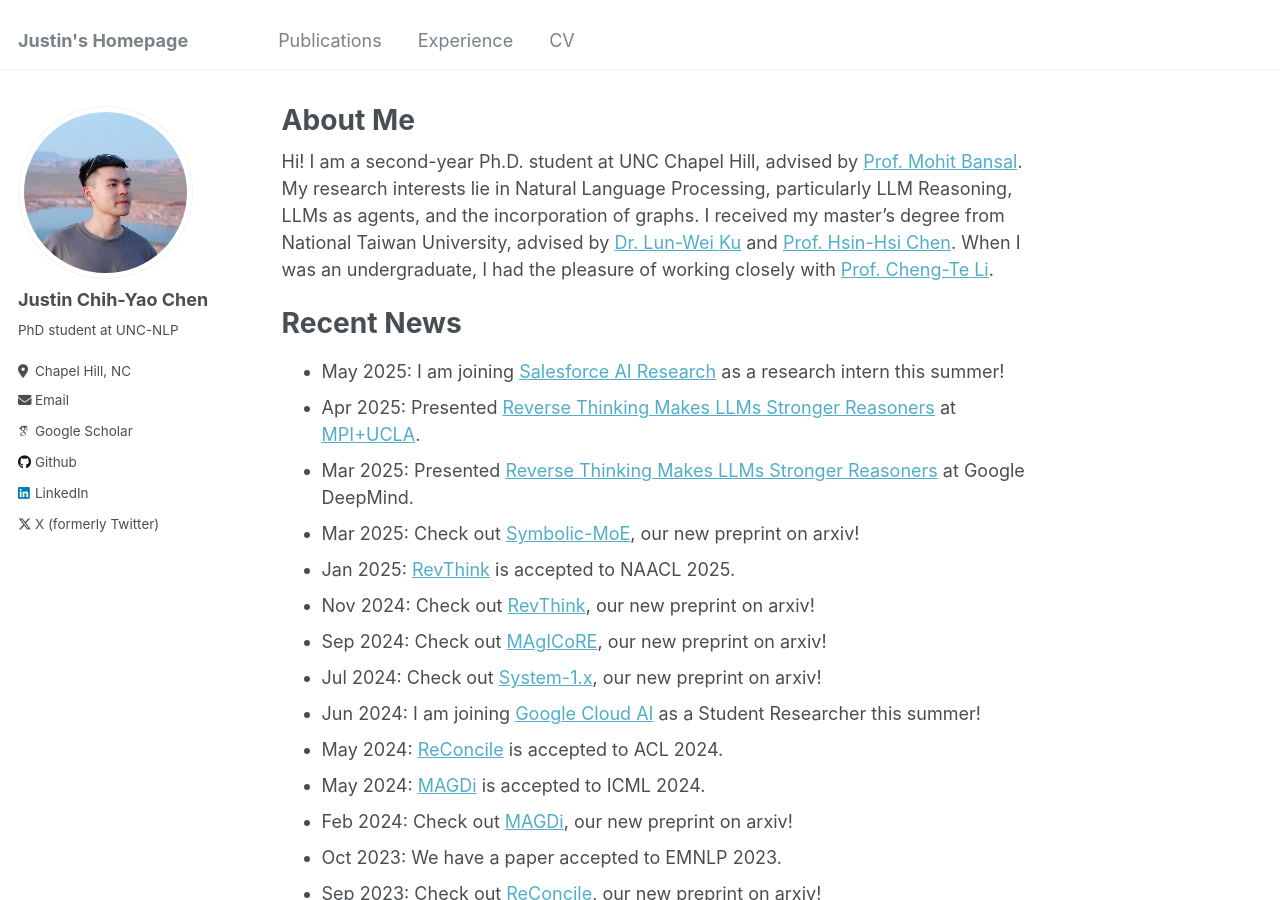
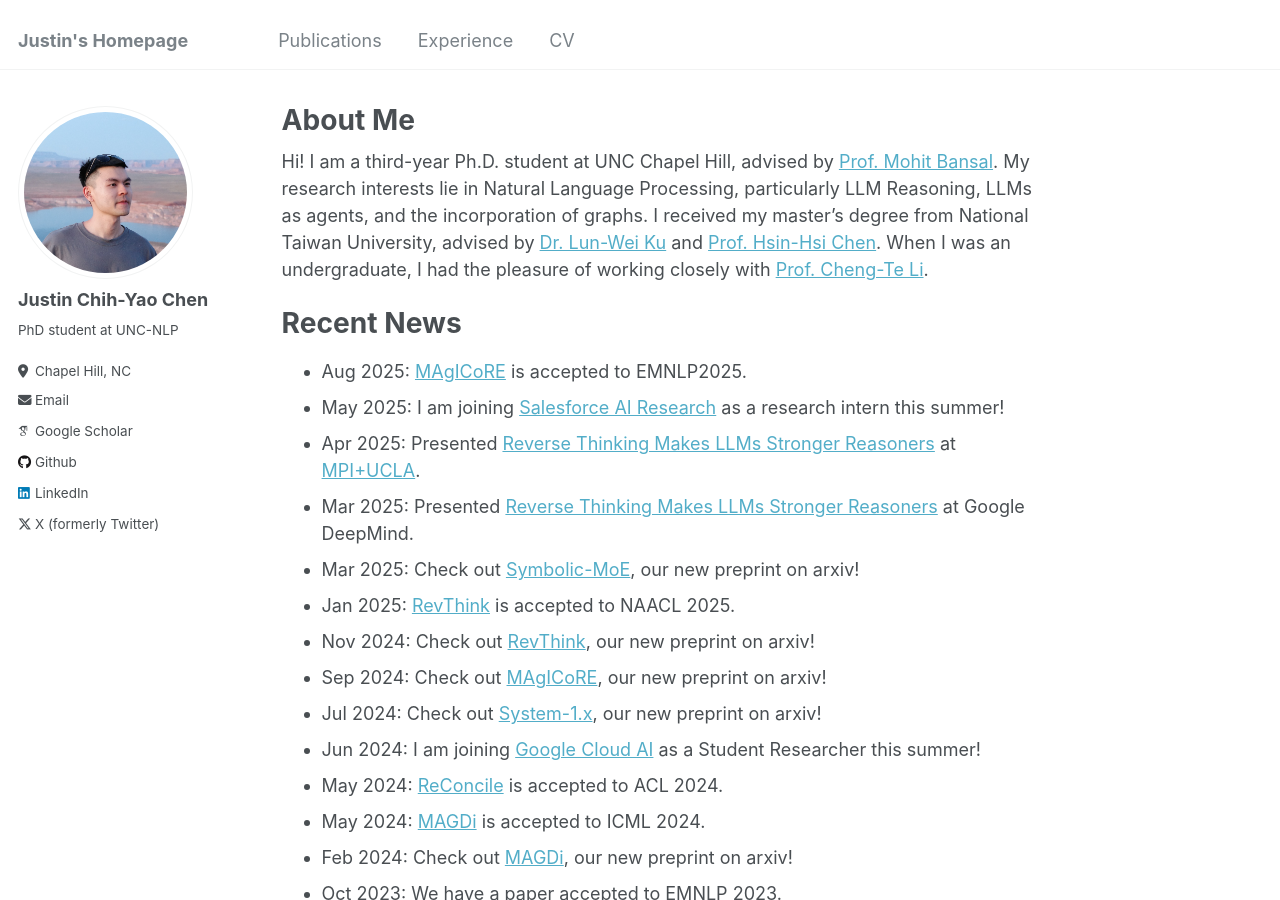
Before and after one commit to dinobby/dinobby.github.io, a Jekyll site: the page built from _pages/about.md, in a window 1280 px wide and 900 px high. Built offline with Jekyll 4.4.1, drawn with Linux system fonts in a browser that asks for light colours; some web fonts are replaced.

Commit message:
Update about.md

```diff
--- a/_pages/about.md
+++ b/_pages/about.md
@@ -7,9 +7,10 @@ redirect_from:
   - /about.html
 ---
 
-Hi! I am a second-year Ph.D. student at UNC Chapel Hill, advised by [Prof. Mohit Bansal](https://www.cs.unc.edu/~mbansal/){:target="\_blank"}. My research interests lie in Natural Language Processing, particularly LLM Reasoning, LLMs as agents, and the incorporation of graphs. I received my master's degree from National Taiwan University, advised by [Dr. Lun-Wei Ku](https://www.iis.sinica.edu.tw/pages/lwku/index_zh.html){:target="\_blank"} and [Prof. Hsin-Hsi Chen](http://nlg.csie.ntu.edu.tw/advisor.php){:target="\_blank"}. When I was an undergraduate, I had the pleasure of working closely with [Prof. Cheng-Te Li](https://sites.google.com/view/chengteli/){:target="\_blank"}.
+Hi! I am a third-year Ph.D. student at UNC Chapel Hill, advised by [Prof. Mohit Bansal](https://www.cs.unc.edu/~mbansal/){:target="\_blank"}. My research interests lie in Natural Language Processing, particularly LLM Reasoning, LLMs as agents, and the incorporation of graphs. I received my master's degree from National Taiwan University, advised by [Dr. Lun-Wei Ku](https://www.iis.sinica.edu.tw/pages/lwku/index_zh.html){:target="\_blank"} and [Prof. Hsin-Hsi Chen](http://nlg.csie.ntu.edu.tw/advisor.php){:target="\_blank"}. When I was an undergraduate, I had the pleasure of working closely with [Prof. Cheng-Te Li](https://sites.google.com/view/chengteli/){:target="\_blank"}.
 
 # Recent News
+- Aug 2025: [MAgICoRE](https://arxiv.org/abs/2409.12147) is accepted to EMNLP2025.
 - May 2025: I am joining [Salesforce AI Research](https://www.salesforceairesearch.com/) as a research intern this summer!
 - Apr 2025: Presented [Reverse Thinking Makes LLMs Stronger Reasoners](https://arxiv.org/abs/2411.19865) at [MPI+UCLA](https://www.mis.mpg.de/events/series/math-machine-learning-seminar-mpi-mis-ucla).
 - Mar 2025: Presented [Reverse Thinking Makes LLMs Stronger Reasoners](https://arxiv.org/abs/2411.19865) at Google DeepMind.
```
